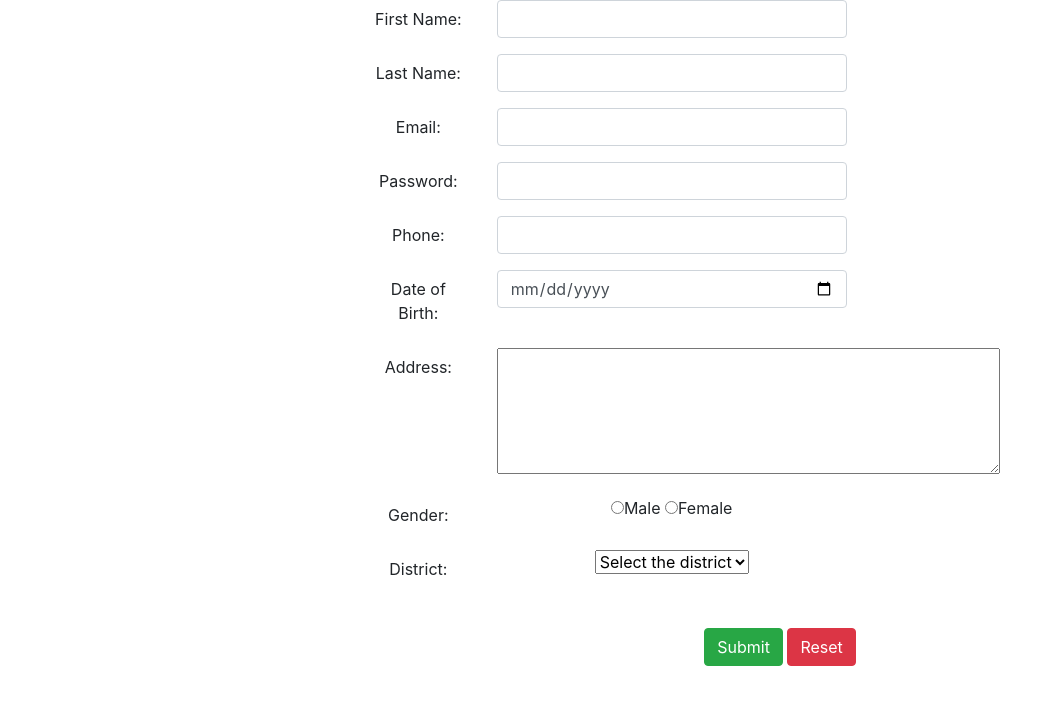
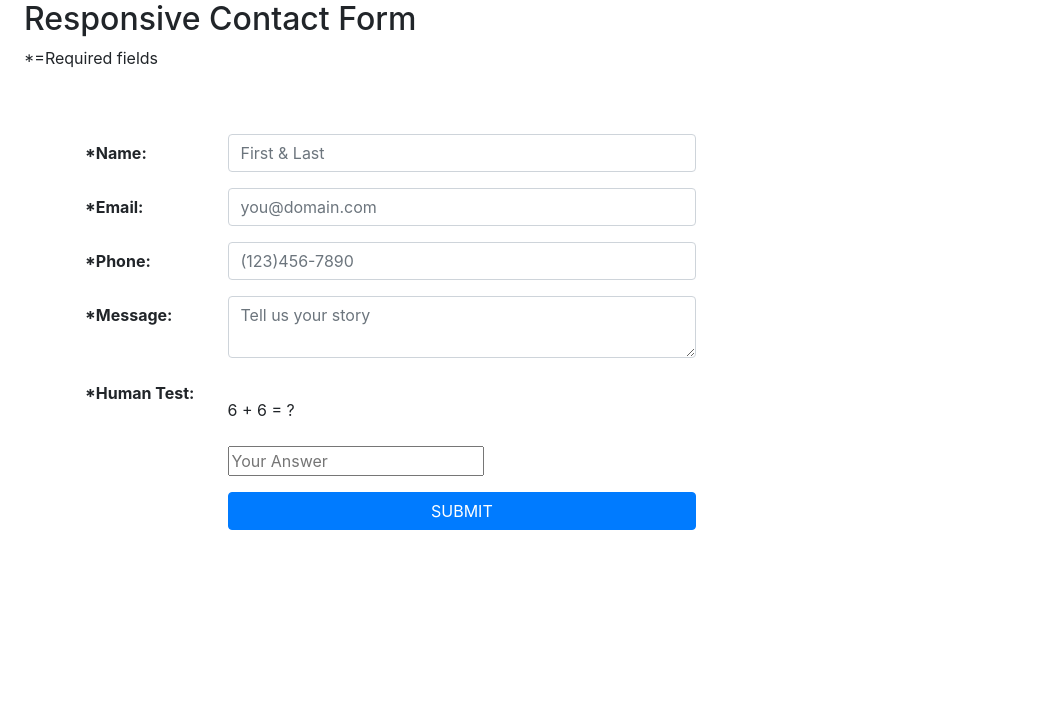
Before and after one commit to tarifs/batch-01, a PHP site: page /Bootstrap/form.html in a window 1280 px wide. Shown: the top 705 px of the page, without its empty margins (0-1037 px from the left). Run offline with PHP 8.4, Linux system fonts and the light colour scheme.

Commit message:
responsive form

```diff
--- a/Bootstrap/form.html
+++ b/Bootstrap/form.html
@@ -1,93 +1,63 @@
-<!DOCTYPE html>
+<!doctype html>
 <html lang="en">
   <head>
-    <meta charset="UTF-8">
-    <title>Bootstrap</title>
+    <!-- Required meta tags -->
+    <meta charset="utf-8">
+    <meta name="viewport" content="width=device-width, initial-scale=1, shrink-to-fit=no">
+    <link rel="shortcut icon" type="image/x-icon" href="src/img/loop.png">
+
+    <!-- Bootstrap CSS -->
     <link rel="stylesheet" href="css/bootstrap.min.css">
+
+
+    <title>LoopLAB</title>
   </head>
   <body>
-<div class="container">
-    <div class="row" style="text-align: center">
-        <div class="col-lg-8 offset-3">
+   <h2 class="ml-4">Responsive Contact Form</h2>
+   <p class="ml-4">*=Required fields</p>
+   <div class="container pt-5">
+     <div class="row">
+       <div class="col-sm-12 col-md-12 col-lg-9">
+                <form>
                   <div class="form-group row">
-                <label for="" class="col-lg-2 col-form-label">First Name:</label>
-                <div class="col-lg-6">
-                    <input type="text" name="first-name"  class="form-control">
-                </div>
-            </div>
-            <div class="form-group row">
-                <label for="" class="col-lg-2 col-form-label">Last Name:</label>
-                <div class="col-lg-6">
-                    <input type="text" name="last-name"  class="form-control">
-                </div>
-            </div>
-            <div class="form-group row">
-                <label for="" class="col-lg-2 col-form-label">Email:</label>
-                <div class="col-lg-6">
-                    <input type="email" name="email"  class="form-control">
-                </div>
-            </div>
-            <div class="form-group row">
-                <label for="" class="col-lg-2 col-form-label">Password:</label>
-                <div class="col-lg-6">
-                    <input type="password" name="password"  class="form-control">
-                </div>
-                </div>
-            <div class="form-group row">
-                <label for="" class="col-lg-2 col-form-label">Phone:</label>
-                <div class="col-lg-6">
-                    <input type="number" name="phone"  class="form-control">
-                </div>
-            </div>
-            <div class="form-group row">
-                <label for="" class="col-lg-2 col-form-label">Date of Birth:</label>
-                <div class="col-lg-6">
-                    <input type="date" name="date"  class="form-control">
-                </div>
-            </div>
-            <div class="form-group row">
-                <label for="" class="col-lg-2 col-form-label">Address:</label>
-                <div class="col-lg-6">
-                    <textarea name="address" id="" cols="47" rows="5"></textarea>
-                </div>
-        </div>
-            <div class="form-group row">
-                <label class="col-lg-2 col-form-label">Gender:</label>
-                <div class="col-lg-6">
-                    <label><input type="radio" name="gender">Male</label>
-                        <label><input type="radio" name="gender">Female</label>
+                    <label class="col-sm-3 col-md-3 col-lg-2 col-form-label"><strong>*Name:</strong></label>
+                    <div class="col-sm-9 col-md-9 col-lg-7"><input type="text" name="first_name" class="form-control" placeholder="First & Last"></div>
                   </div>
 
+                  <div class="form-group row">
+                    <label class="col-sm-3 col-md-3 col-lg-2 col-form-label"><strong>*Email:</strong></label>
+                    <div class="col-sm-9 col-md-9 col-lg-7"><input type="email" name="email" class="form-control" placeholder="you@domain.com"></div>
                   </div>
+
                   <div class="form-group row">
-                <label for="" class="col-lg-2 col-form-label">District:</label>
-                <div class="col-lg-6">
-                    <select name="district" id="">
-                        <option value="">Select the district</option>
-                        <option value="">Dhaka</option>
-                        <option value="">Dhaka</option>
-                        <option value="">Dhaka</option>
-                        <option value="">Dhaka</option>
-                        <option value="">Dhaka</option>
-                        <option value="">Dhaka</option>
-                    </select>
+                    <label class="col-sm-3 col-md-3 col-lg-2 col-form-label"><strong>*Phone:</strong></label>
+                    <div class="col-sm-9 col-md-9 col-lg-7"><input type="text" name="phone" class="form-control" placeholder="(123)456-7890"></div>
                   </div>
-            </div><br>
-            <div class="form-group" style="margin-left: 90px">
-                <input type="submit" class="btn btn-success">
-                <input type="reset" class="btn btn-danger">
+
+                  <div class="form-group row">
+                    <label class="col-sm-3 col-md-3 col-lg-2 col-form-label"><strong>*Message:</strong></label>
+                    <div class="col-sm-9 col-md-9 col-lg-7"><textarea class="form-control" placeholder="Tell us your story"></textarea></div>
                   </div>
 
 
+                  <div class="form-group row">
+                    <label class="col-sm-3 col-md-3 col-lg-2 col-form-label"><strong>*Human Test:</strong></label>
+                    <div class="col-sm-9 col-md-9 col-lg-7"><br>6 + 6 = ?<br><br>
+                        <input type="text" name="" placeholder="Your Answer">
+                    </div>
+                  </div>
+
+                  <div class="form-group row">
+                    <label class="col-sm-3 col-md-3 col-lg-2 col-form-label"></label>
+                    <div class="col-sm-9 col-md-9 col-lg-7"><button type="button" class="btn btn-primary btn-block">SUBMIT</button></div>
+                  </div>
+
+                </form>
 </div>
      </div>
    </div>
 
-
-
-
-
-
+    <!--  JavaScript -->
     <script src="js/bootstrap.min.js"></script>
   </body>
 </html>
--- a/css/css.html
+++ b/css/css.html
@@ -14,5 +14,9 @@
 <div class="col-9 content-height"></div>
 
 <div class="col-12 footer-height"></div>
+
+<table style="color: ">
+
+</table>
 </body>
 </html>
```
Also changed, not shown: css/css.css (line endings or trailing spaces). Lines whose indentation alone changed are shown as unchanged.
